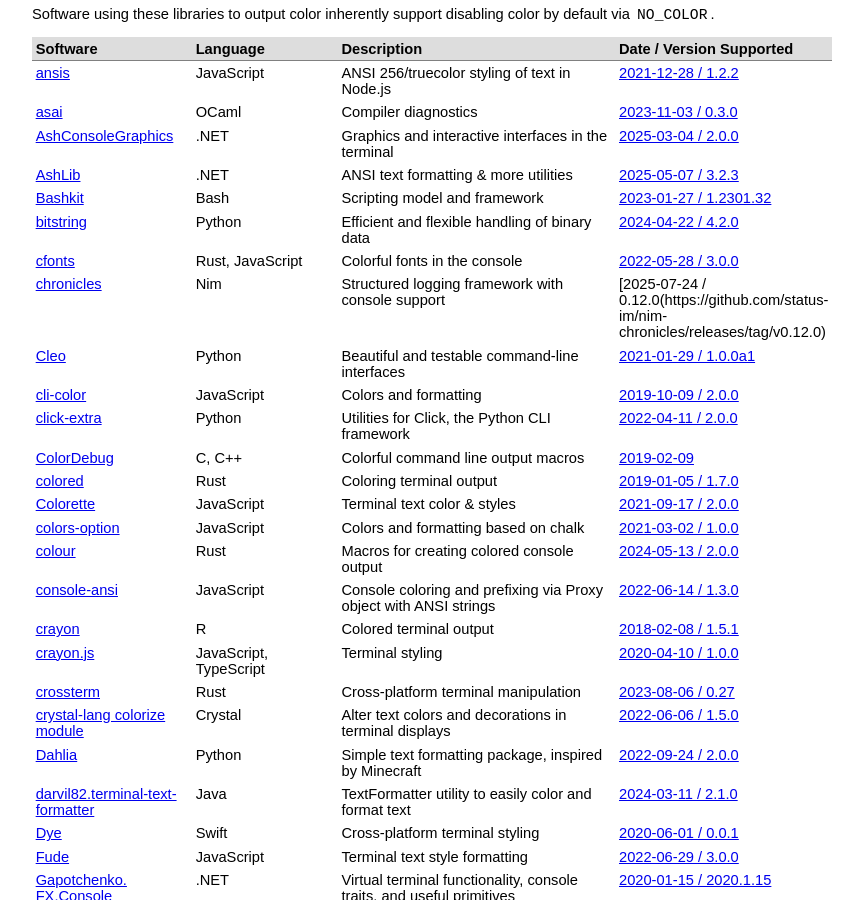
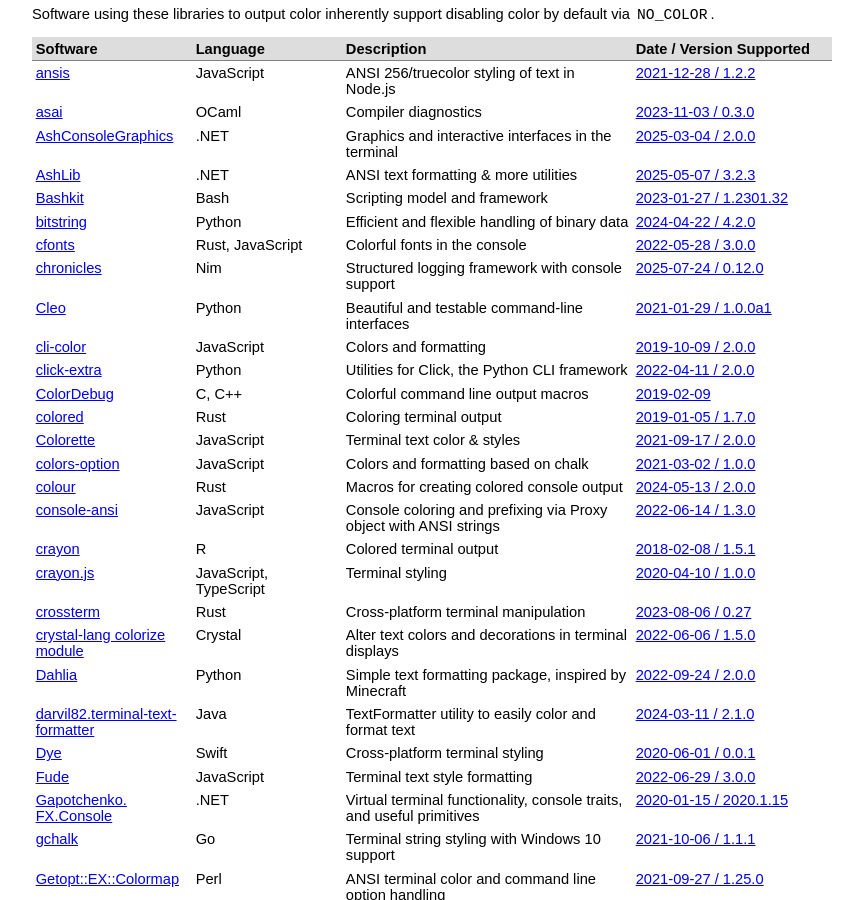
Before and after one commit to jcs/no_color, a Jekyll site: the page built from index.md, in a window 1280 px wide and 900 px high, scrolled down 1141 px. Shown: the whole window, without its empty margins (208-1071 px from the left). Built offline with Jekyll 4.4.1, drawn with Linux system fonts in a browser that asks for light colours; our own code applies the rules of GitHub Pages for plain Markdown files.

Commit message:
index: fix chronicles entry

```diff
--- a/index.md
+++ b/index.md
@@ -96,7 +96,7 @@ color by default via `NO_COLOR`.
 | [Bashkit](https://bashkit.wuage.io) | Bash | Scripting model and framework | [2023-01-27 / 1.2301.32](https://github.com/Wuageorg/bashkit/blob/e99a907f538db88cf8de1a354e5c87b21e27fcea/CHANGELOG.md) |
 | [bitstring](https://github.com/scott-griffiths/bitstring) | Python | Efficient and flexible handling of binary data | [2024-04-22 / 4.2.0](https://github.com/scott-griffiths/bitstring/blob/fc3c11eef79de27eca25c7516c3549615c378fd7/release_notes.txt) |
 | [cfonts](https://github.com/dominikwilkowski/cfonts) | Rust, JavaScript | Colorful fonts in the console | [2022-05-28 / 3.0.0](https://github.com/dominikwilkowski/cfonts/releases/tag/v3.0.0-nodejs) |
-| [chronicles](https://github.com/status-im/nim-chronicles) | Nim | Structured logging framework with console support | [2025-07-24 / 0.12.0(https://github.com/status-im/nim-chronicles/releases/tag/v0.12.0) |
+| [chronicles](https://github.com/status-im/nim-chronicles) | Nim | Structured logging framework with console support | [2025-07-24 / 0.12.0](https://github.com/status-im/nim-chronicles/releases/tag/v0.12.0) |
 | [Cleo](https://github.com/python-poetry/cleo) | Python | Beautiful and testable command-line interfaces | [2021-01-29 / 1.0.0a1](https://github.com/python-poetry/cleo/releases/tag/1.0.0a1) |
 | [cli-color](https://github.com/medikoo/cli-color) | JavaScript | Colors and formatting | [2019-10-09 / 2.0.0](https://github.com/medikoo/cli-color/releases/tag/v2.0.0) |
 | [click-extra](https://github.com/kdeldycke/click-extra) | Python | Utilities for Click, the Python CLI framework | [2022-04-11 / 2.0.0](https://github.com/kdeldycke/click-extra/blob/main/changelog.md#gh200-2022-04-11-comparev190v200) |
```
